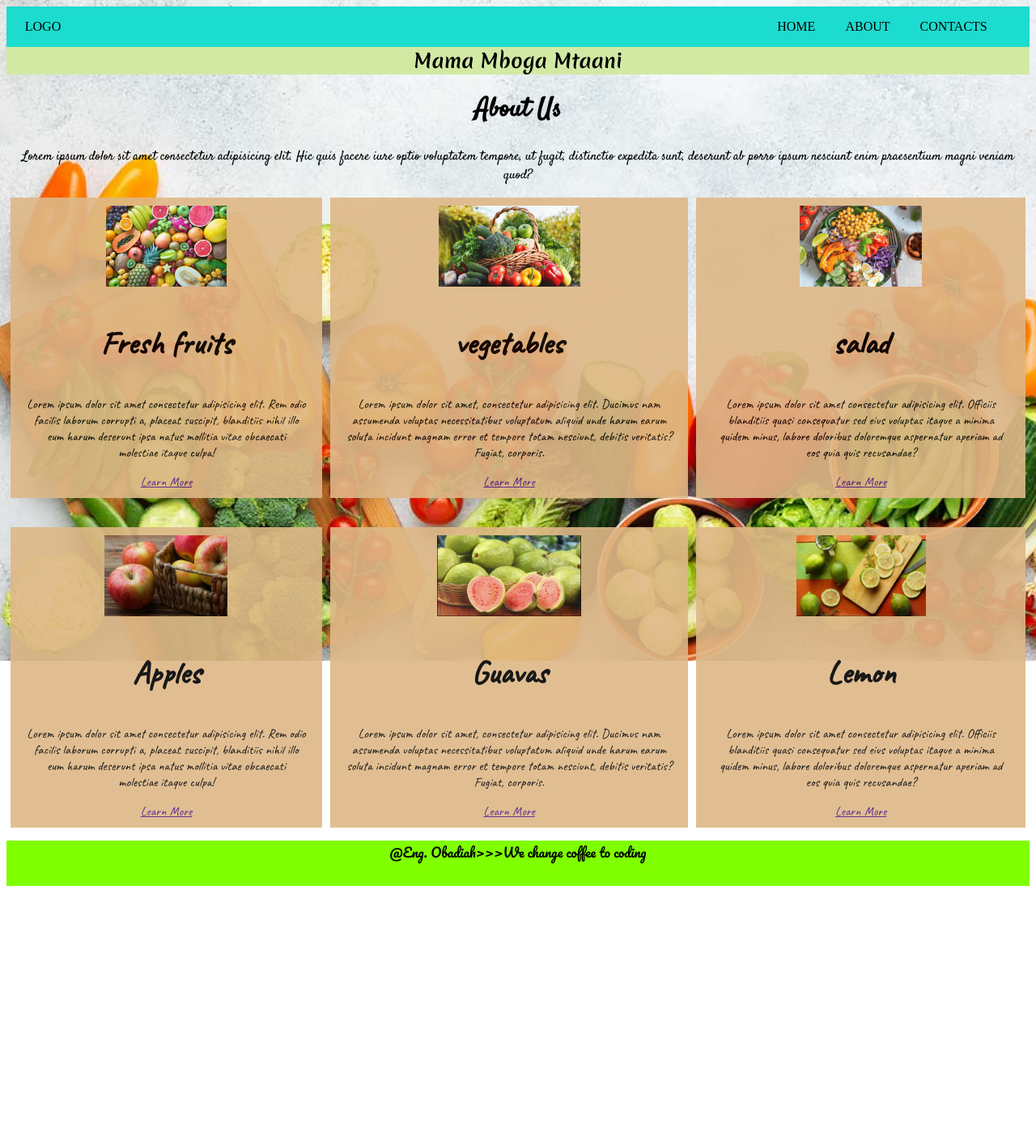
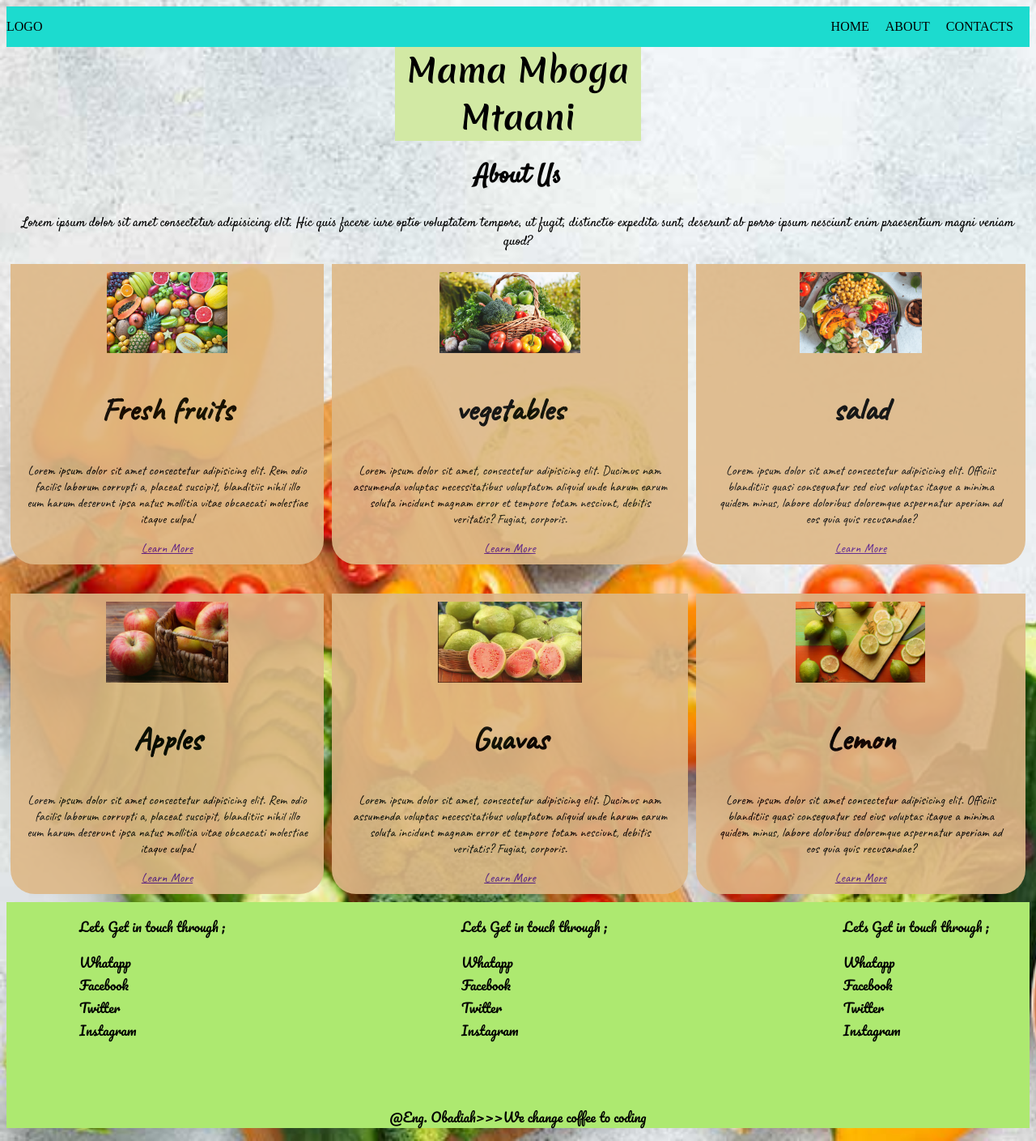
Before and after one commit to ObadiaH123/Catch-Up, a plain HTML site: page index.html in a window 1280 px wide. Shown: the whole page at 81% size. Before the commit the page ends 1094 px from the top, so only its background shows below. Drawn offline with Linux system fonts and the light colour scheme.

Commit message:
styling header and footer items

```diff
--- a/index.html
+++ b/index.html
@@ -1,9 +1,9 @@
 <!DOCTYPE html>
 <html>
 <head>
-    <meta charset='utf-8'>
-    <meta name="viewport">
-    <meta http-equiv='X-UA-Compatible' content='IE=edge'>
+    <meta name="viewport" content="width=device-width,initial-scale=1,maximum-scale=1,user-scalable=no">
+    <meta http-equiv="X-UA-Compatible" content="IE=edge,chrome=1">
+    <meta name="HandheldFriendly" content="true">
     <title>Catch-up</title>
     <link rel="preconnect" href="https://fonts.gstatic.com">
 <link href="https://fonts.googleapis.com/css2?family=Caveat&family=Pacifico&display=swap" rel="stylesheet">
@@ -14,7 +14,8 @@
 <link href="https://fonts.googleapis.com/css2?family=Merienda:wght@700&display=swap" rel="stylesheet">
     <meta name='viewport' content='width=device-width, initial-scale=1.0'>
     <link rel='stylesheet' type='text/css' media='screen' href='style.css'>
-    <script src='main.js'></script>
+    <script>
+    </script>
 </head>
 <body>
     <div id="nav">
@@ -27,7 +28,9 @@
             </ul>
         </nav>
     </div>
-<h2>Mama Mboga Mtaani</h2>
+
+    <div id="header"><h2>Mama Mboga Mtaani</h2></div>
+
     <div id="about">
 <h1>About Us</h1>
 <p>Lorem ipsum dolor sit amet consectetur adipisicing elit. Hic quis facere iure optio voluptatem tempore,
@@ -35,16 +38,16 @@
     </div>
     <div id="products">
         <div id="product">
-        <div id="fruits">
+
             <img src="./assets/fresh.jpg" alt="Fresh fruits" height="100px">
             <h3>Fresh fruits</h3>
             <p>Lorem ipsum dolor sit amet consectetur adipisicing elit. Rem odio facilis laborum corrupti a, placeat suscipit,
                 blanditiis nihil illo eum harum deserunt ipsa natus mollitia vitae obcaecati molestiae itaque culpa!</p>
             <a href="">Learn More</a>
-        </div>
+
         </div>
         <div id="product">
-        <div id="veggies">
+        <div>
             <img src="./assets/veggies.jpg" alt="vegetables" height="100px">
             <h3>vegetables</h3>
             <p>Lorem ipsum dolor sit amet, consectetur adipisicing elit.
@@ -104,7 +107,47 @@
 </div>
     </div>
     <footer>
-        <p>@Eng. Obadiah>>>We change coffee to coding</p>
+
+
+    <div class="down">
+        <!-- the left extreme banners -->
+        <div id="down1" >
+            <ul>
+                <p>Lets Get in touch through ;</p>
+                <li>Whatapp</li>
+                <li>Facebook</li>
+                <li>Twitter</li>
+                <li>Instagram</li>
+            </ul>
+        </div>
+        <!-- the middle banners -->
+        <div id="down2" >
+            <ul>
+                <p>Lets Get in touch through ;</p>
+                <li>Whatapp</li>
+                <li>Facebook</li>
+                <li>Twitter</li>
+                <li>Instagram</li>
+            </ul>
+        </div>
+        <!-- the extreme right banners -->
+        <div id="down3" >
+            <ul>
+                <p>Lets Get in touch through ;</p>
+                <li>Whatapp</li>
+                <li>Facebook</li>
+                <li>Twitter</li>
+                <li>Instagram</li>
+            </ul>
+        </div>
+    </div>
+
+
+<!-- this is footer showing the copyright -->
+        <div id="copy">
+            <p>@Eng. Obadiah>>>We change coffee to coding</p>
+        </div>
+
     </footer>
 </body>
 </html>
--- a/style.css
+++ b/style.css
@@ -8,7 +8,7 @@
 background-image: url('./assets/agri5.jpg');
 background-repeat: no-repeat;
 background-size: cover;
-height: 100vh;
+height: 100%;
 }
 #about{
     text-align: center;
@@ -22,13 +22,14 @@
 }
 
 #nav p{
-    margin-left: 2%;
+    margin-right: auto;
+    float: left;
 }
 
 nav{
 display: flex;
 justify-content: space-between;
-margin-right: 10%;
+margin-right: auto;
 }
 
  #nav ul{
@@ -39,34 +40,36 @@
     justify-content: space-between;
    list-style: none;
     /* display: inline; */
-    padding-right: 20%;
+    padding-right: 20px;
 }
 
 #products{
     display: flex;
-
+    margin-right: auto;
 }
 
-#product div{
+#product {
     padding: 10px 20px 10px 20px;
     margin: 0 5px 0 5px;
     text-align: center;
     font-family: 'Caveat', cursive;
-
+    background-color: burlywood;
+    opacity: 0.9;
+    border-radius: 0 0 30px 30px;
 }
 
-#product>div{
-    background-color: burlywood;
-    opacity: 0.9;
-
+#header{
+    background-color: rgb(210, 233, 164);
+    margin-left: 38%;
+    margin-right: 38%;
 }
 
-h2{
+#header h2{
     text-align: center;
     font-family: 'Merienda', cursive;
-    background-color: rgb(210, 233, 164);
     margin-left: 40%;
     margin: auto;
+    font-size: 40px;
 
 }
 
@@ -75,12 +78,40 @@
 }
 
 footer{
- background-color: chartreuse;
-text-align: center;
-/* margin-top: 10%;
-margin-bottom: 0%; */
-margin: auto;
-height: 7%;
+ background-color: rgb(173, 233, 112);
+/* text-align: center; */
+margin-top: 10px;
+margin-bottom:auto;
+/* margin: 20px;; */
+height: auto;
 font-family: 'Pacifico', cursive;
 
 }
+.down{
+    display: flex;
+    justify-content: space-between;
+    margin-left: 50px;
+    margin-right: 50px;
+}
+
+#down1>ul >li{
+   list-style: none;
+}
+
+#down2>ul >li{
+    list-style: none;
+ }
+
+ #down3>ul >li{
+    list-style: none;
+ }
+
+ #down{
+     border:3px solid white;
+     width: 50px;
+ }
+
+#copy{
+    text-align: center;
+    margin-top: 5%;
+}
```
Also changed, not shown: style.js (added).
